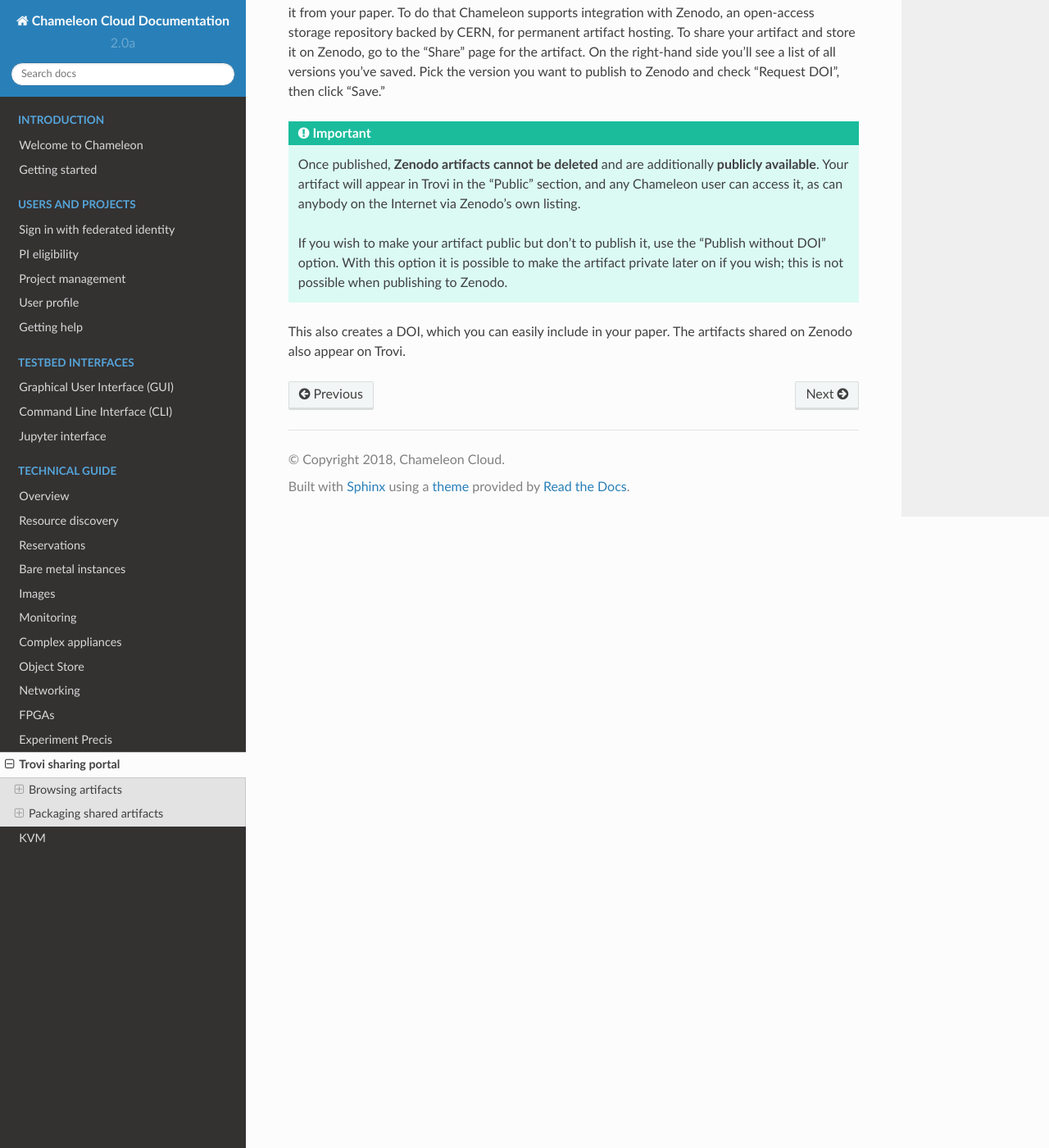
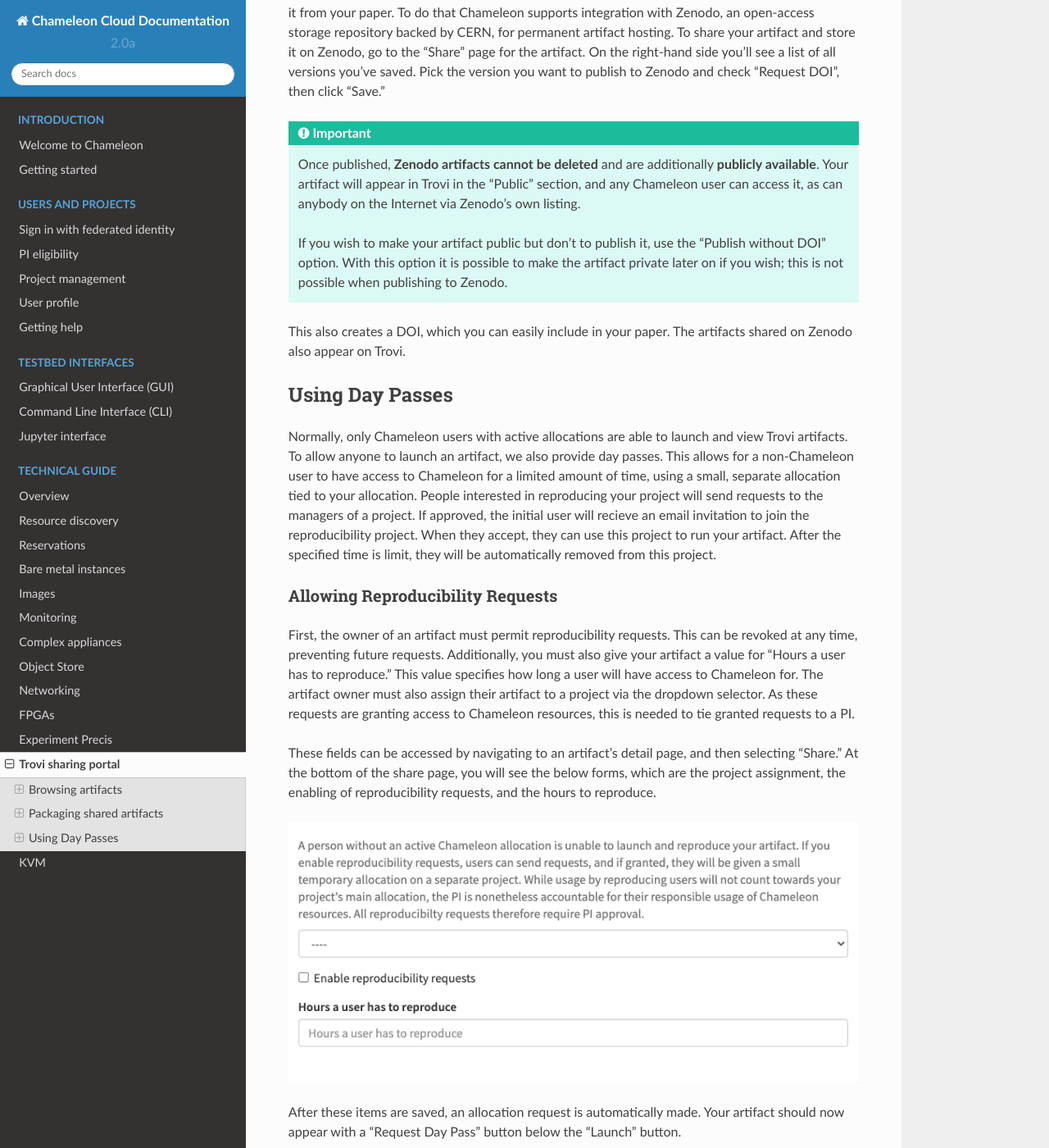
Before and after one commit to ChameleonCloud/docs, a Sphinx documentation site: the page built from source/technical/sharing.rst, in a window 1280 px wide and 1400 px high, scrolled down 4184 px. Shown: the whole window at 82% size. Built offline with Sphinx 7.4.7 and the Read the Docs theme 2.0.0, drawn with Linux system fonts in a browser that asks for light colours; some of the changed text lies outside the part shown.

Commit message:
Add day pass docs

```diff
--- a/source/technical/sharing.rst
+++ b/source/technical/sharing.rst
@@ -164,3 +164,82 @@ Zenodo and check "Request DOI", then click "Save."
 
 This also creates a DOI, which you can easily include in your
 paper. The artifacts shared on Zenodo also appear on Trovi.
+
+.. _sharing-day-passes:
+
+Using Day Passes
+================
+Normally, only Chameleon users with active allocations are able to launch and
+view Trovi artifacts. To allow anyone to launch an artifact, we also provide
+day passes. This allows for a non-Chameleon user to have access to Chameleon
+for a limited amount of time, using a small, separate allocation tied to your
+allocation. People interested in reproducing your project will send requests
+to the managers of a project. If approved, the initial user will recieve an
+email invitation to join the reproducibility project. When they accept, they
+can use this project to run your artifact. After the specified time is limit,
+they will be automatically removed from this project.
+
+.. _sharing-enable-day-pass:
+
+Allowing Reproducibility Requests
+---------------------------------
+
+First, the owner of an artifact must permit reproducibility requests. This can
+be revoked at any time, preventing future requests. Additionally, you must also
+give your artifact a value for "Hours a user has to reproduce." This value
+specifies how long a user will have access to Chameleon for. The artifact
+owner must also assign their artifact to a project via the dropdown selector.
+As these requests are granting access to Chameleon resources, this is needed
+to tie granted requests to a PI.
+
+These fields can be accessed by navigating to an artifact's detail page, and
+then selecting "Share." At the bottom of the share page, you will see the
+below forms, which are the project assignment, the enabling of reproducibility
+requests, and the hours to reproduce.
+
+.. figure:: sharing/sharing_reproducibility.png
+   :alt: An image showing the sharing fields for reproducibility requests
+   :figclass: screenshot
+
+After these items are saved, an allocation request is automatically made. Your
+artifact should now appear with a "Request Day Pass" button below the "Launch"
+button.
+
+Requesting a Day Pass
+^^^^^^^^^^^^^^^^^^^^^
+
+When a user selects "Request Day Pass", they will be taken a form, where they
+are asked to submit their name, institution, and a reason why they want to
+reproduce the artifact. The goal with this form is to show the PIwhy the user
+is interested in reproducing the artifact, as the PI is still responsible
+for overseeing the proper use of Chameleon resources.
+
+After submitting the form, the managers (and PI) of the project associated with
+the artifact will receive an email informing them of the request.
+
+Reviewing a Day Pass Request
+^^^^^^^^^^^^^^^^^^^^^^^^^^^^
+
+After recieving an email with the day pass request, PIs and project managers
+can navigate to the review page by clicking the link in the email. Here, they
+will see all of the details submitting with the request. A decision can be made
+by choosing "approved" or "rejected" in the selector, and then clicking submit.
+
+After this decision is made, an email is sent to the requestor with the result.
+If the request is approved, an invitation is sent to the user.
+
+Using an Invitation
+^^^^^^^^^^^^^^^^^^^
+
+If your day pass request is approved, an email will be sent to you with an
+invite link. After clicking this link, you will be automatically added to the
+project. The email will also mention how long the invitation is for. When the
+invite is accepted, you will be taken to the project page for the
+reproducibility project. Please note the ID of the project (CHI-XXXXX), which
+may be needed to configure an artifact.
+
+Next, you can navigate back to the original artifact URL you were given. The
+"Launch" button can be used now to start running the artifact.
+
+After the duration of the invite has passed, you will be automatically removed
+from the project.
```
Also changed, not shown: source/technical/sharing/sharing_reproducibility.png (added).
